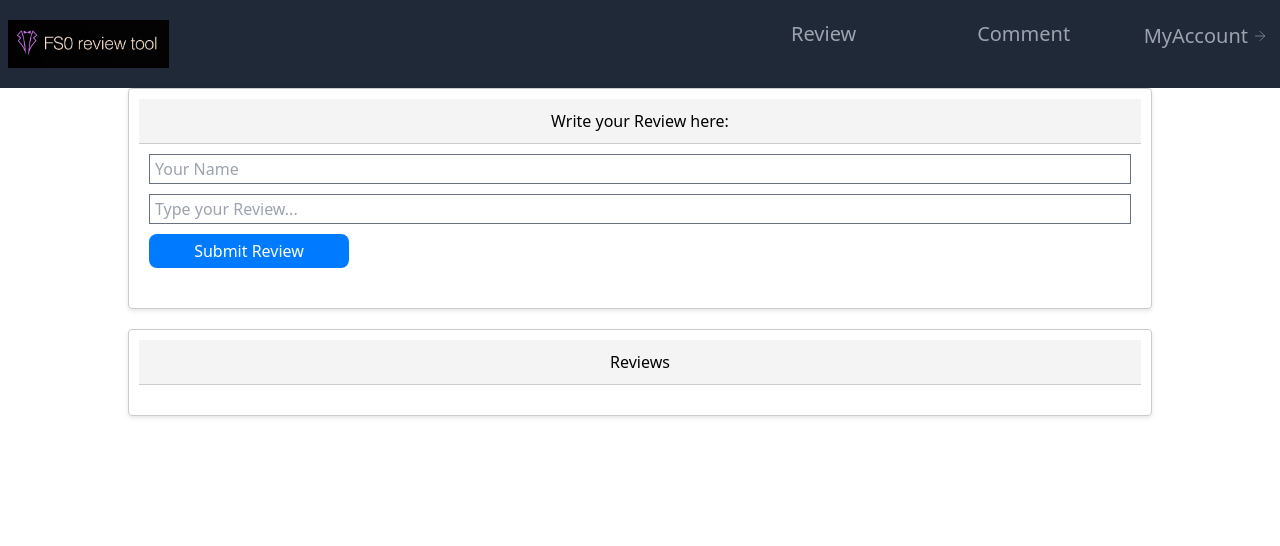
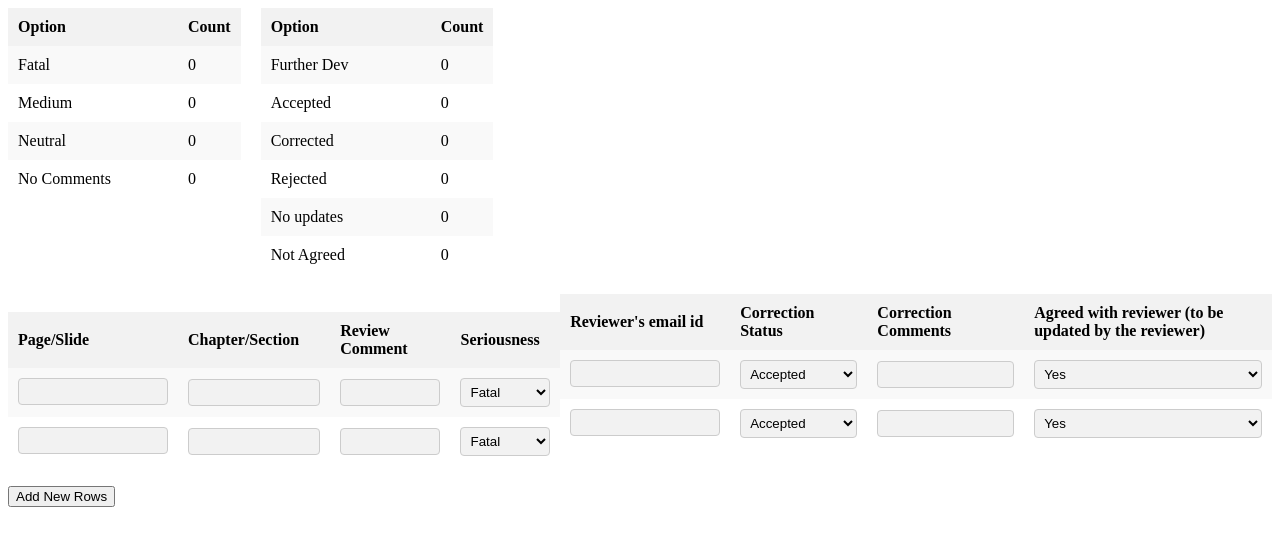
Before and after one commit to fs0toolkit/FSOtoolkit_page, a Flask app: page /comment.html in a window 1280 px wide. Shown: the top 546 px of the page. Run offline with Flask 3, Linux system fonts and the light colour scheme; a user stored in the database is signed in; some libraries are stand-ins or nearby versions.

Commit message:
comments page

```diff
--- a/website/templates/comment.html
+++ b/website/templates/comment.html
@@ -1,245 +1,321 @@
 <!DOCTYPE html>
-<html lang="en">
+<html>
 
 <head>
-    <meta charset="UTF-8">
-    <meta http-equiv="X-UA-Compatible" content="IE=edge">
-    <meta name="viewport" content="width=device-width, initial-scale=1.0">
-    <link rel="stylesheet" href="https://unpkg.com/aos@next/dist/aos.css" />
-    <script src="https://cdn.tailwindcss.com?plugins=forms,typography,aspect-ratio,line-clamp"></script>
-    <script src="https://cdn.tailwindcss.com"></script>
-    <title>FSO toolkit</title>
-</head>
-
-
-<body>
-    <header class="text-gray-400 bg-gray-800 body-font">
-        <div class="container mx-auto flex flex-wrap p-2 flex-col md:flex-row items-center">
-            <a class="flex title-font font-medium items-center text-white mb-4 md:mb-0">
-                <img src="{{ url_for('static', filename='fs0.PNG') }}" fill="none" stroke="currentColor" stroke-linecap="rectangle" stroke-linejoin="round" stroke-width="0" class="w-46 h-12 text-white p-0 bg-blue-400 rectangle-full" viewBox="0 45 24 24">
-                <path d="M12 2L2 7l10 5 10-5-10-5zM2 17l10 5 10-5M2 12l10 5 10-5"></path>
-
-                <span class="ml-3 text-xl"></span>
-            </a>
-            <nav class="md:ml-auto flex flex-wrap items-center text-base justify-center">
-                <a href="" class=" hover:text-white bg-gray-800 text-xl"><button CLASS="btn" >Review</a></button>
-                <a href="comment.html" class=" hover:text-white bg-gray-800 text-xl"><button CLASS="btn">Comment</a></button>
-            </nav>
-            <button class="inline-flex items-center bg-gray-800 border-0 py-0 px-1 focus:outline-none hover:bg-gray-700 rounded text-base ml-4 mb-4 md:mt-0 text-xl">MyAccount
-        <svg fill="none" stroke="currentColor" stroke-linecap="round" stroke-linejoin="round" stroke-width="1" class="w-4 h-4 ml-1" viewBox="0 0 24 24">
-          <path d="M5 12h14M12 5l7 7-7 7"></path>
-        </svg>
-      </button>
-        </div>
-    </header>
-    <div class="containers">
-        <div class="card">
-            <div class="card-header">
-                <h2>Write your Review here:</h2>
-            </div>
-            <div class="card-body">
-                <input type="text" id="name-input" placeholder="Your Name">
-                <input type="text" id="comment-input" placeholder="Type your Review...">
-                <button class="btn btn-primary" onclick="addComment()">Submit Review</button>
-            </div>
-        </div>
-        <div class="card comments-card">
-            <div class="card-header">
-                <h2>Reviews</h2>
-            </div>
-            <div class="card-body comments">
-                <ul id="comment-list"></ul>
-            </div>
-        </div>
-    </div>
-
-    <script src="scripts.js"></script>
+    <title>Table Example</title>
     <style>
         .container {
             display: flex;
         }
 
-        .text-box {
-            background-color: blue;
-            color: white;
-            padding: 10px;
-            width: 100px;
-            border: 2px solid black;
+        .summary-table {
+            margin-right: 20px;
         }
 
-        .dropdown-container {
-            margin: 10px;
-        }
-
-        .content {
-            border: 2px solid black;
-            padding: 10px;
-            width: 200px;
-        }
-
-        .container-fluid {
-            margin-top: 10px;
-        }
-
-        .review {
-            background-color: green;
-        }
-
-        .main {
-            display: flex;
-            justify-content: center;
-        }
-
-        .column1,
-        .column2,
-        .column3 {
-            margin-left: 40px;
-            margin-right: 40px;
-        }
-
-        .btn {
-            width: 200px;
-            padding: 12px 24px;
-            font-size: 16px;
-            border-radius: 8px;
-            cursor: pointer;
+        table {
+            border-collapse: collapse;
+            width: 100%;
             margin-bottom: 20px;
         }
 
-        .btn-primary {
-            background-color: #007bff;
-            color: #fff;
-            border: none;
-            margin-right: 10px;
+        th,
+        td {
+            padding: 10px;
+            text-align: left;
         }
 
-        .btn-primary:hover {
-            background-color: #0069d9;
+        th {
+            background-color: #f2f2f2;
         }
 
-        .btn-primary:active {
-            background-color: #0056b3;
+        tr:nth-child(even) {
+            background-color: #f9f9f9;
         }
 
-        .radio-group {
-            display: flex;
-            gap: 10px;
+        input[type="text"],
+        select {
+            width: 100%;
+            padding: 5px;
+            border: 1px solid #ccc;
+            border-radius: 4px;
+            box-sizing: border-box;
+        }
+        /* Add this CSS to align the first column of each table */
+
+        th:first-child,
+        td:first-child {
+            width: 150px;
+        }
+        /* Add this CSS to align the rows */
+
+        td:first-child {
+            vertical-align: top;
+        }
+        /* Add this CSS to change the colors of dropdown options */
+
+        select.custom-color,
+        input.custom-color {
+            background-color: #f2f2f2;
+            /* Default background color for the input and dropdown box */
         }
 
-        .checkbox-group {
-            display: flex;
-            gap: 10px;
-            justify-content: center;
+        select.custom-color option:nth-child(1) {
+            background-color: red;
+            color: white;
         }
 
-        .checkbox-group label {
-            display: inline-block;
-            border: 2px solid #ccc;
-            padding: 5px 10px;
-            border-radius: 4px;
-            margin-left: 50px;
-            margin-top: 20px;
+        select.custom-color option:nth-child(2) {
+            background-color: blue;
+            color: white;
         }
 
-        .checkbox-group label input[type="checkbox"] {
-            margin-right: 5px;
+        select.custom-color option:nth-child(3) {
+            background-color: green;
+            color: white;
         }
 
-        .checkbox-group label input[type="checkbox"]:checked {
-            background-color: #007bff;
-            color: #fff;
+        select.custom-color option:nth-child(4) {
+            background-color: yellow;
         }
 
-        .containers {
-            display: flex;
-            justify-content: center;
-            align-items: center;
-            flex-direction: column;
+        select.custom-color option:nth-child(5) {
+            background-color: orange;
         }
 
-        .card {
-            width: 80%;
-            border: 1px solid #ccc;
-            border-radius: 4px;
-            padding: 10px;
-            margin-bottom: 20px;
-            box-shadow: 0 2px 4px rgba(0, 0, 0, 0.1);
+        select.custom-color option:nth-child(6) {
+            background-color: purple;
+            color: white;
+        }
+        /* Add more styles for other options as needed */
+    </style>
+</head>
+
+<body>
+    <div class="container">
+        <div class="summary-table">
+            <table id="summary1">
+                <tr>
+                    <th>Option</th>
+                    <th>Count</th>
+                </tr>
+                <tr>
+                    <td>Fatal</td>
+                    <td id="summary1-option1">0</td>
+                </tr>
+                <tr>
+                    <td>Medium</td>
+                    <td id="summary1-option2">0</td>
+                </tr>
+                <tr>
+                    <td>Neutral</td>
+                    <td id="summary1-option3">0</td>
+                </tr>
+                <tr>
+                    <td>No Comments</td>
+                    <td id="summary1-option4">0</td>
+                </tr>
+            </table>
+        </div>
+
+        <div class="summary-table">
+            <table id="summary2">
+                <tr>
+                    <th>Option</th>
+                    <th>Count</th>
+                </tr>
+                <tr>
+                    <td>Further Dev</td>
+                    <td id="summary2-option8">0</td>
+                </tr>
+                <tr>
+                    <td>Accepted</td>
+                    <td id="summary2-option5">0</td>
+                </tr>
+                <tr>
+                    <td>Corrected</td>
+                    <td id="summary2-option7">0</td>
+                </tr>
+                <tr>
+                    <td>Rejected</td>
+                    <td id="summary2-option6">0</td>
+                </tr>
+                <tr>
+                    <td>No updates</td>
+                    <td id="summary2-option9">0</td>
+                </tr>
+                <tr>
+                    <td>Not Agreed</td>
+                    <td id="summary2-option11">0</td>
+                </tr>
+            </table>
+        </div>
+    </div>
+
+    <div class="container">
+        <div class="table-container">
+            <table id="left"><br>
+                <tr>
+                    <th>Page/Slide</th>
+                    <th>Chapter/Section</th>
+                    <th>Review Comment</th>
+                    <th>Seriousness</th>
+                </tr>
+                <tr>
+                    <td><input type="text" class="custom-color" id="input1"></td>
+                    <td><input type="text" class="custom-color" id="input2"></td>
+                    <td><input type="text" class="custom-color" id="input3"></td>
+                    <td>
+                        <select id="table1-select1" class="custom-color" onchange="updateInputAndDropdownBoxColor(this, '')">
+                            <option value="option1" style="background-color: red; color: white;">Fatal</option>
+                            <option value="option2" style="background-color: blue; color: white;">Medium</option>
+                            <option value="option3" style="background-color: green; color: white;">Neutral</option>
+                            <option value="option4" style="background-color: yellow;">No Comments</option>
+                        </select>
+                    </td>
+                </tr>
+                <tr>
+                    <td><input type="text" class="custom-color" id="input4"></td>
+                    <td><input type="text" class="custom-color" id="input5"></td>
+                    <td><input type="text" class="custom-color" id="input6"></td>
+                    <td>
+                        <select id="table1-select2" class="custom-color" onchange="updateInputAndDropdownBoxColor(this, '')">
+                            <option value="option1" style="background-color: red; color: white;">Fatal</option>
+                            <option value="option2" style="background-color: blue; color: white;">Medium</option>
+                            <option value="option3" style="background-color: green; color: white;">Neutral</option>
+                            <option value="option4" style="background-color: yellow;">No Comments</option>
+                        </select>
+                    </td>
+                </tr>
+                <!-- Add more rows as needed -->
+            </table>
+        </div>
+
+        <div class="table-container">
+            <table id="right">
+                <tr>
+                    <th>Reviewer's email id</th>
+                    <th>Correction Status</th>
+                    <th>Correction Comments</th>
+                    <th>Agreed with reviewer (to be updated by the reviewer)</th>
+                </tr>
+                <tr>
+                    <td><input type="text" class="custom-color" id="input7"></td>
+                    <td>
+                        <select id="table2-select1" class="custom-color" onchange="updateInputAndDropdownBoxColor(this, '')">
+                            <option value="option5" style="background-color: blue; color: white;">Accepted</option>
+                            <option value="option6" style="background-color: red; color: white;">Rejected</option>
+                            <option value="option7" style="background-color: green; color: white;">Corrected</option>
+                            <option value="option8" style="background-color: yellow;">Further Dev</option>
+                            <option value="option9" style="background-color: orange;">No Updates Needed</option>
+                        </select>
+                    </td>
+                    <td><input type="text" class="custom-color" id="input8"></td>
+                    <td>
+                        <select id="table2-select2" class="custom-color" onchange="updateInputAndDropdownBoxColor(this, '')">
+                            <option value="option10" style="background-color: green; color: white;">Yes</option>
+                            <option value="option11" style="background-color: red;">No</option>
+                        </select>
+                    </td>
+                </tr>
+                <tr>
+                    <td><input type="text" class="custom-color" id="input9"></td>
+                    <td>
+                        <select id="table2-select3" class="custom-color" onchange="updateInputAndDropdownBoxColor(this, '')">
+                            <option value="option5" style="background-color: blue; color: white;">Accepted</option>
+                            <option value="option6" style="background-color: red; color: white;">Rejected</option>
+                            <option value="option7" style="background-color: green; color: white;">Corrected</option>
+                            <option value="option8" style="background-color: yellow;">Further Dev</option>
+                            <option value="option9" style="background-color: orange;">No Updates Needed</option>
+                        </select>
+                    </td>
+                    <td><input type="text" class="custom-color" id="input10"></td>
+                    <td>
+                        <select id="table2-select4" class="custom-color" onchange="updateInputAndDropdownBoxColor(this, '')">
+                            <option value="option10" style="background-color: green; color: white;">Yes</option>
+                            <option value="option11" style="background-color: red;">No</option>
+                        </select>
+                    </td>
+                </tr>
+                <!-- Add more rows as needed -->
+            </table>
+        </div>
+    </div>
+    <button onclick="addNewRows()">Add New Rows</button>
+
+
+    <script>
+        // JavaScript function to update the background color of the input box based on the selected option
+        function updateInputAndDropdownBoxColor(selectElement, inputId) {
+            const selectedIndex = selectElement.selectedIndex;
+            const selectedOption = selectElement.options[selectedIndex];
+            const selectedColor = selectedOption.style.backgroundColor;
+
+            // Update the background color of the input box
+            const inputElement = document.getElementById(inputId);
+            inputElement.style.backgroundColor = selectedColor;
         }
 
-        .card-header {
-            background-color: #f4f4f4;
-            padding: 10px;
-            border-bottom: 1px solid #ccc;
-            text-align: center;
+
+        // JavaScript function to add new rows to the tables
+        function addNewRows() {
+            addNewRowToTable('left');
+            addNewRowToTable('right');
         }
 
-        .card-body {
-            padding: 10px;
+        // JavaScript function to add new rows to the tables
+        function addNewRows() {
+            addNewRowToTable('left');
+            addNewRowToTable('right');
         }
 
-        .card-body input[type="text"] {
-            width: 100%;
-            height: 30px;
-            padding: 5px;
-            font-size: 16px;
-            margin-bottom: 10px;
+        // JavaScript function to add new rows to the tables
+        function addNewRows() {
+            addNewRowToTable('left');
+            addNewRowToTable('right');
         }
 
-        .card-body button {
-            padding: 5px 10px;
-            font-size: 16px;
+        // Helper function to add a new row to a specific table
+        function addNewRowToTable(tableId) {
+            const table = document.getElementById(tableId);
+            const lastRow = table.rows[table.rows.length - 1];
+            const newRow = lastRow.cloneNode(true);
+
+            // Generate unique index for the new row
+            const newRowIndex = table.rows.length + 1;
+
+            // Update IDs for select and input elements
+            const selectElements = newRow.querySelectorAll("select");
+            const inputElements = newRow.querySelectorAll("input");
+            selectElements.forEach((select, index) => {
+                // Get the previous select element's ID and table index
+                const prevSelectId = select.id;
+                const prevSelectIndex = parseInt(prevSelectId.split("-").pop());
+                const tableIndex = parseInt(prevSelectId.split("-")[1]);
+
+                // Generate the new unique ID based on the previous ID and table index
+                select.id = `table${tableIndex}-select${newRowIndex}_${index + 1}`;
+
+                // Set the corresponding input element's ID for the onchange event
+                select.setAttribute("data-input-id", `input${newRowIndex}_${index + 1}`);
+
+                // Set the onchange event listener for the newly added select element
+                select.onchange = function() {
+                    const inputId = select.getAttribute("data-input-id");
+                    const inputElement = document.getElementById(inputId);
+                    updateInputAndDropdownBoxColor(selectElement, inputId);
+                };
+            });
+
+            // Update IDs for input elements only
+            inputElements.forEach((input, index) => {
+                input.id = `input${newRowIndex}_${index + 1}`;
+                input.value = "";
+            });
+
+            // Add the new row to the table
+            table.appendChild(newRow);
         }
+    </script>
+</body>
 
-        .comments {
-            width: 95%;
-            text-align: justify;
-        }
-
-        .comments h2 {
-            text-align: center;
-        }
-
-        .comments ul {
-            list-style-type: none;
-            padding: 0;
-            width: 100%;
-        }
-
-        .comments li {
-            background-color: #f4f4f4;
-            padding: 10px;
-            margin-bottom: 10px;
-            width: 100%;
-        }
-
-        .comments li:last-child {
-            margin-bottom: 0;
-        }
-
-        .comment-user {
-            font-weight: bold;
-        }
-
-        </styles><script>function addComment() {
-            var nameInput=document.getElementById("name-input");
-            var commentInput=document.getElementById("comment-input");
-            var nameText=nameInput.value.trim();
-            var commentText=commentInput.value.trim();
-            if (nameText !=="" && commentText !=="") {
-                var commentList=document.getElementById("comment-list");
-                var newComment=document.createElement("li");
-                var userElement=document.createElement("span");
-                userElement.className="comment-user";
-                userElement.innerText=nameText+": ";
-                var contentElement=document.createElement("span");
-                contentElement.className="comment-content";
-                contentElement.innerText=commentText;
-                newComment.appendChild(userElement);
-                newComment.appendChild(contentElement);
-                commentList.appendChild(newComment);
-                nameInput.value="";
-                commentInput.value="";
-            }
-        }
-
-        </script></body></html>
+</html>
--- a/website/templates/home.html
+++ b/website/templates/home.html
@@ -45,8 +45,8 @@
                         <label for="dropdown1"></label>
                         <select id="dropdown1">
                         <option value=""></option>
-                        <option value="option1" id="drop1_opt1">New Review</option>
-                        <option value="option2" id="drop1_opt2">Re-Review</option>
+                        <option value="New_Review" id="drop1_opt1">New Review</option>
+                        <option value="Re_Review" id="drop1_opt2">Re-Review</option>
                     </select>
                     </div>
                 </div>
@@ -74,7 +74,7 @@
                         <label for="dropdown2">label </label>
                         <select id="dropdown2">
                         <option value=""></option>
-                        <option value="option1" id="drop2_opt1">Operability</option>
+                        <option value="Operability" id="drop2_opt1">Operability</option>
                         <option value="option2" id="drop2_opt2">Option 2</option>
                         <option value="option3" id="drop2_opt3">Option 3</option>
                     </select>
```
